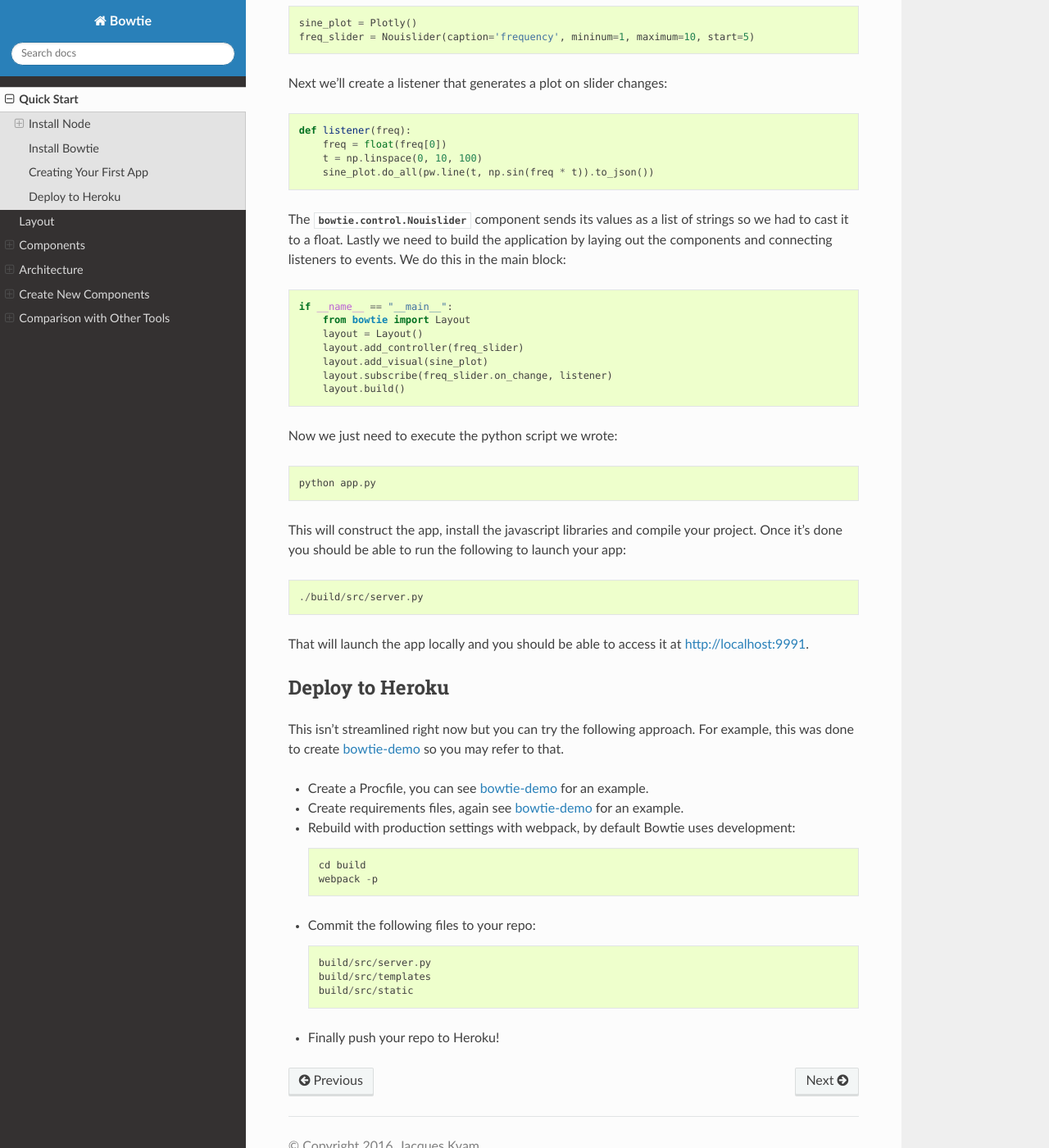
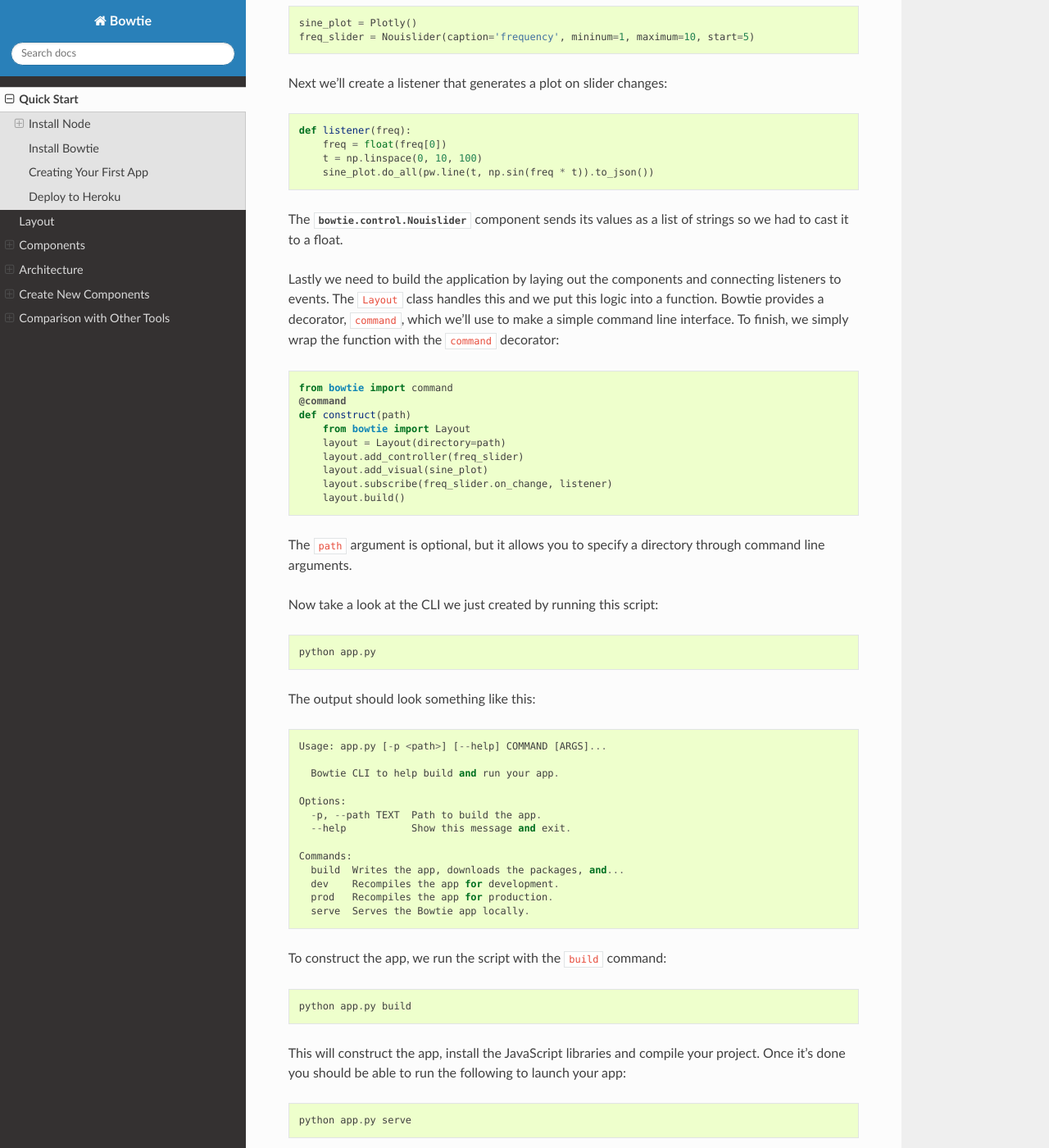
Before and after one commit to jwkvam/bowtie, a Sphinx documentation site: the page built from doc/quickstart.rst, in a window 1280 px wide and 1400 px high, scrolled down 1415 px. Shown: the whole window at 82% size. Built offline with Sphinx 7.4.7 and the Read the Docs theme 2.0.0, drawn with Linux system fonts in a browser that asks for light colours; pages that are not in the unit, such as notebooks, are missing from menus.

Commit message:
some basic fixes (#63)
* some basic fixes

* add some more info on the cli

* note that path argument is optional

```diff
--- a/doc/quickstart.rst
+++ b/doc/quickstart.rst
@@ -74,25 +74,52 @@ Next we'll create a listener that generates a plot on slider changes::
         sine_plot.do_all(pw.line(t, np.sin(freq * t)).to_json())
 
 The :py:class:`bowtie.control.Nouislider` component sends its values as a list of strings so we had to cast it to a float.
+
 Lastly we need to build the application by laying out the components and connecting listeners to events.
-We do this in the main block::
+The ``Layout`` class handles this and we put this logic into a function.
+Bowtie provides a decorator, ``command``, which we'll use to make a simple command line interface.
+To finish, we simply wrap the function with the ``command`` decorator::
 
-    if __name__ == "__main__":
+    from bowtie import command
+    @command
+    def construct(path)
         from bowtie import Layout
-        layout = Layout()
+        layout = Layout(directory=path)
         layout.add_controller(freq_slider)
         layout.add_visual(sine_plot)
         layout.subscribe(freq_slider.on_change, listener)
         layout.build()
 
-Now we just need to execute the python script we wrote::
+The ``path`` argument is optional, but it allows you to specify a directory through command line arguments.
+
+Now take a look at the CLI we just created by running this script::
 
     python app.py
 
-This will construct the app, install the javascript libraries and compile your project.
+The output should look something like this::
+
+    Usage: app.py [-p <path>] [--help] COMMAND [ARGS]...
+
+      Bowtie CLI to help build and run your app.
+
+    Options:
+      -p, --path TEXT  Path to build the app.
+      --help           Show this message and exit.
+
+    Commands:
+      build  Writes the app, downloads the packages, and...
+      dev    Recompiles the app for development.
+      prod   Recompiles the app for production.
+      serve  Serves the Bowtie app locally.
+
+To construct the app, we run the script with the ``build`` command::
+
+    python app.py build
+
+This will construct the app, install the JavaScript libraries and compile your project.
 Once it's done you should be able to run the following to launch your app::
 
-    ./build/src/server.py
+    python app.py serve
 
 That will launch the app locally and you should be able to access it at http://localhost:9991.
 
```
